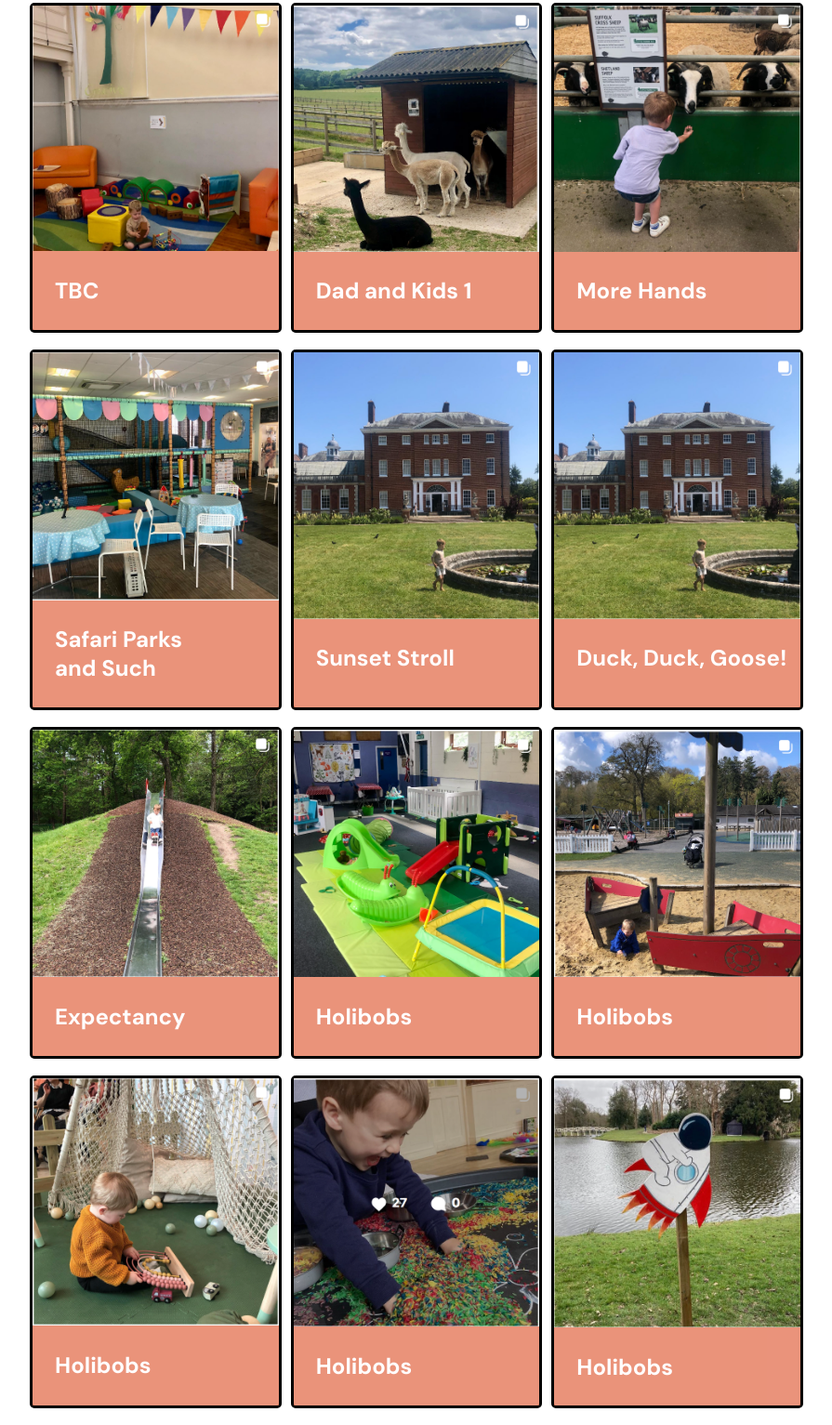
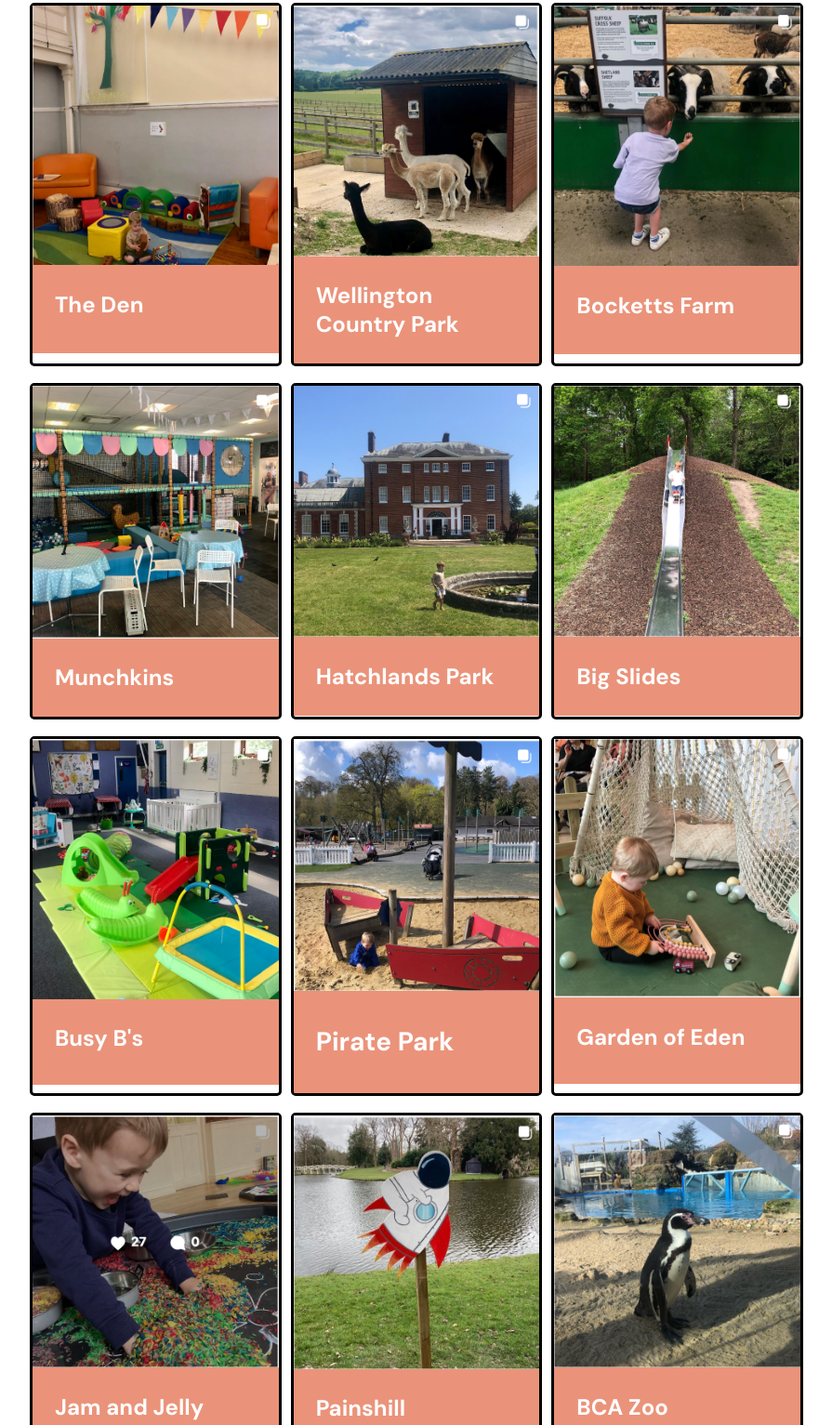
Before and after one commit to TomF-K/NSF_test_page, a plain HTML site: page grid_area_test.html in a window 1280 px wide. Shown: the part 318-1851 px from the top of the page at 93% size, without its empty margins (192-1087 px from the left). Drawn offline with Linux system fonts and the light colour scheme; a web font is replaced by a local one.

Commit message:
corrected figcaptions, made img clickable links

```diff
--- a/grid_area_test.html
+++ b/grid_area_test.html
@@ -27,21 +27,20 @@
     <main>
       <h2>Featured Posts</h2>
         <div class="grid_wrapper">
-        <figure class=""><img src="images/NSF_IG_1.png" alt="" />
-        <figcaption><h3><a href="#">TBC</a></h3></figcaption></figure>
-        <figure class=""><img src="images/NSF_IG_2.png" alt="dad walking with children while holding hands" /><figcaption><h3><a href="#">Dad and Kids 1</a></h3></figcaption></figure>
-        <figure class=""><img src="images/NSF_IG_3.png" alt="black and white close up of father and baby hands" /><figcaption><h3><a href="#">More Hands</a></h3></figcaption></figure>
-        <figure class=""><img src="images/NSF_IG_4.png" alt="a family of elephants" /><figcaption><h3><a href="#">Safari Parks and Such</a></h3></figcaption></figure>
-        <figure class=""><img src="images/NSF_IG_5.png" alt="family walking on the beach at sunset" /><figcaption><h3><a href="#">Sunset Stroll</a></h3></figcaption></figure>
-        <figure class=""><img src="images/NSF_IG_5.png" alt="goslings on water" /><figcaption><h3><a href="#">Duck, Duck, Goose!</a></h3></figcaption></figure>
-        <figure class=""><img src="images/NSF_IG_6.png" alt="pregnant woman in a field" /><figcaption><h3><a href="#">Expectancy</a></h3></figcaption></figure>
-        <figure class=""><img src="images/NSF_IG_8.png" alt="a family holding hands walking on a pier" /><figcaption><h3><a href="#">Holibobs</a></h3></figcaption></figure>
-        <figure class=""><img src="images/NSF_IG_9.png" alt="a family holding hands walking on a pier" /><figcaption><h3><a href="#">Holibobs</a></h3></figcaption></figure>
-        <figure class=""><img src="images/NSF_IG_10.png" alt="a family holding hands walking on a pier" /><figcaption><h3><a href="#">Holibobs</a></h3></figcaption></figure>
-        <figure class=""><img src="images/NSF_IG_11.png" alt="a family holding hands walking on a pier" /><figcaption><h3><a href="#">Holibobs</a></h3></figcaption></figure>
-        <figure class=""><img src="images/NSF_IG_12.png" alt="a family holding hands walking on a pier" /><figcaption><h3><a href="#">Holibobs</a></h3></figcaption></figure>
-        <figure class=""><img src="images/NSF_IG_13.png" alt="a family holding hands walking on a pier" /><figcaption><h3><a href="#">Holibobs</a></h3></figcaption></figure>
-        <figure class=""><img src="images/NSF_IG_14.png" alt="a family holding hands walking on a pier" /><figcaption><h3><a href="#">Holibobs</a></h3></figcaption></figure>
+        <figure class=""><a href="#"><img src="images/NSF_IG_1.png" alt="" />
+        <figcaption><h3>The Den</a></h3></figcaption></figure>
+        <figure class=""><a href="#"><img src="images/NSF_IG_2.png" alt="dad walking with children while holding hands" /><figcaption><h3>Wellington Country Park</a></h3></figcaption></figure>
+        <figure class=""><a href="#"><img src="images/NSF_IG_3.png" alt="black and white close up of father and baby hands" /><figcaption><h3>Bocketts Farm</a></h3></figcaption></figure>
+        <figure class=""><a href="#"><img src="images/NSF_IG_4.png" alt="a family of elephants" /><figcaption><h3>Munchkins</a></h3></figcaption></figure>
+        <figure class=""><a href="#"><img src="images/NSF_IG_5.png" alt="family walking on the beach at sunset" /><figcaption><h3>Hatchlands Park</a></h3></figcaption></figure>
+        <figure class=""><a href="#"><img src="images/NSF_IG_6.png" alt="pregnant woman in a field" /><figcaption><h3>Big Slides</a></h3></figcaption></figure>
+        <figure class=""><a href="#"><img src="images/NSF_IG_8.png" alt="a family holding hands walking on a pier" /><figcaption><h3>Busy B's</a></h3></figcaption></figure>
+        <figure class=""><a href="#"><img src="images/NSF_IG_9.png" alt="a family holding hands walking on a pier" /><figcaption><h3>Pirate Park</h3></a></h3></figcaption></figure>
+        <figure class=""><a href="#"><img src="images/NSF_IG_10.png" alt="a family holding hands walking on a pier" /><figcaption><h3>Garden of Eden</a></h3></figcaption></figure>
+        <figure class=""><a href="#"><img src="images/NSF_IG_11.png" alt="a family holding hands walking on a pier" /><figcaption><h3>Jam and Jelly</a></h3></figcaption></figure>
+        <figure class=""><a href="#"><img src="images/NSF_IG_12.png" alt="a family holding hands walking on a pier" /><figcaption><h3>Painshill</a></h3></figcaption></figure>
+        <figure class=""><a href="#"><img src="images/NSF_IG_13.png" alt="a family holding hands walking on a pier" /><figcaption><h3>BCA Zoo</a></h3></figcaption></figure>
+        <figure class=""><a href="#"></a><img src="images/NSF_IG_14.png" alt="a family holding hands walking on a pier" /><figcaption><h3>Polesden Lacey</a></h3></figcaption></figure>
 
         </div>
     </main>
```
